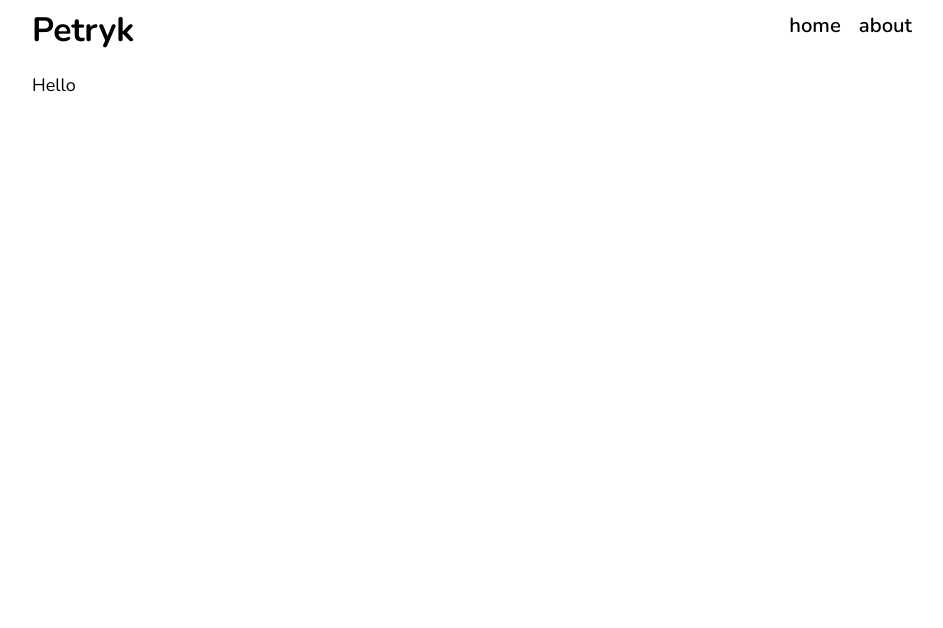
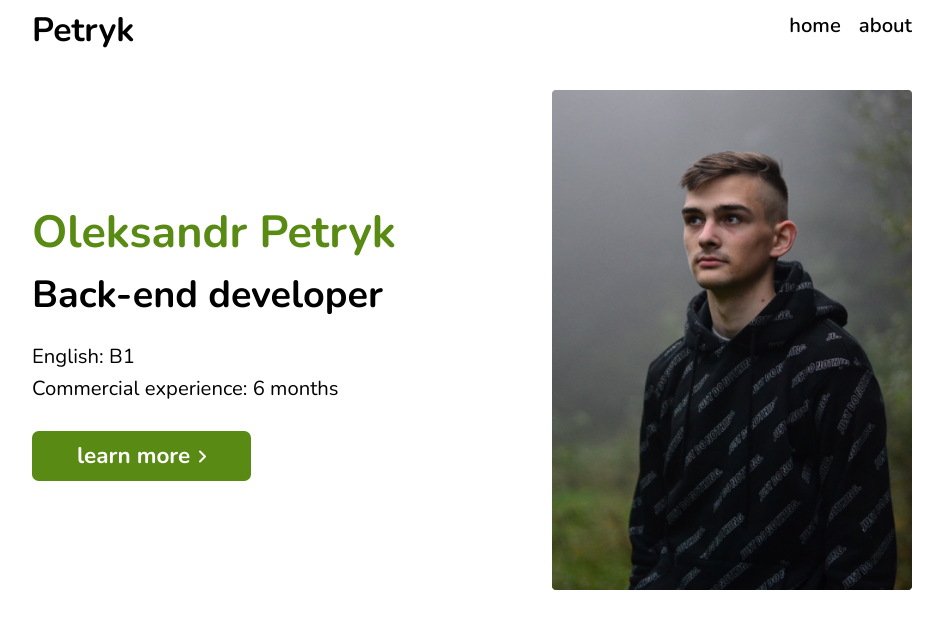
Before and after one commit to oleksandr-petryk/petryk, a Next.js app: page / in a window 1280 px wide. Shown: the top 628 px of the page, without its empty margins (168-1111 px from the left). Built offline with nearby package versions, Linux system fonts and the light colour scheme.

Commit message:
feat: save progress

```diff
--- a/components/BaseLayout.tsx
+++ b/components/BaseLayout.tsx
@@ -9,14 +9,16 @@ export const BaseLayout: NextPage<{
   transparentNav?: boolean
 }> = ({ children, transparentNav }) => {
   return (
-    <>
-      <div>
-        <NavBar transparent={transparentNav} />
+    <div className='
+      min-h-full
+      2xl:py-20
+      sm:py-4
+    '>
+      <NavBar transparent={transparentNav} />
 
-        <Content>
-          { children }
-        </Content>
-      </div>
-    </>
+      <Content className='h-full'>
+        { children }
+      </Content>
+    </div>
   )
 }
--- a/components/Content.tsx
+++ b/components/Content.tsx
@@ -3,8 +3,7 @@ import type React from 'react';
 
 export const Content: NextPage<{
   children: React.ReactNode,
-  props?: [any],
-}> = ({ children, ...props }) => {
+} & Record<string, any>> = ({ children, ...props }) => {
   return (
     <div className='2xl:py-16 sm:py-4' { ...props } >
       { children }
--- a/components/NavBar.tsx
+++ b/components/NavBar.tsx
@@ -9,11 +9,11 @@ export const NavBar: NextPage<{
   return (
     <div className={[styles.navBarWrapper, !transparent ? styles.navBarWrapperBlur : ''].join(' ')}>
       <nav className={[styles.navBar, 'container'].join(' ')}>
-        <a href='#' className='text-3xl font-bold sm:hidden'>Petryk</a>
+        <Link href='/' className='text-3xl font-bold text-black sm:hidden'>Petryk</Link>
 
         <div className='sm:space-x-20 space-x-4 font-semibold text-lg'>
-          <Link href="/" className=''>home</Link>
-          <Link href="/about" className=''>about</Link>
+          <Link href="/" className='text-black'>home</Link>
+          <Link href="/about" className='text-black'>about</Link>
         </div>
       </nav>
     </div>
--- a/pages/about.tsx
+++ b/pages/about.tsx
@@ -1,11 +1,39 @@
+import type { NextPage } from 'next';
+import ReactMarkdown from 'react-markdown'
+import axios from 'axios';
+import remarkGfm from 'remark-gfm'
+
+
 import { BaseLayout } from 'components/BaseLayout';
-import type { NextPage } from 'next';
+import { useEffect, useState } from 'react';
 
-const About: NextPage = () => {
+const About: NextPage = ({ ...props }: any) => {
+  const [markDown, setMarkDown] = useState('');
+
+  const url = 'https://raw.githubusercontent.com/Sasha-hk/petryk/main/content/About.md';
+
+  useEffect(() => {
+    const getMd = async () => {
+      try {
+        const { status, data } = await axios.get(
+          url,
+        );
+
+        if (status === 200) {
+          setMarkDown(data);
+        }
+      } catch (e: any) {
+        console.log(e)
+      }
+    };
+
+    getMd();
+  }, []);
+
   return (
     <BaseLayout>
       <section className='container'>
-        <h1>Oleksandr Petryk</h1>
+        <ReactMarkdown remarkPlugins={[remarkGfm]} >{ markDown }</ReactMarkdown>
       </section>
     </BaseLayout>
   )
--- a/pages/index.tsx
+++ b/pages/index.tsx
@@ -1,11 +1,90 @@
 import { BaseLayout } from 'components/BaseLayout';
 import type { NextPage } from 'next'
+import Image from 'next/image';
+import { useEffect } from 'react';
+
+import Picture from '../public/PetrykOleksandr.png';
 
 const Home: NextPage = () => {
+  useEffect(() => {
+    let vh = window.innerHeight * 0.01;
+    const wrapper = document.getElementById('__next');
+    if (wrapper) {
+      vh = window.innerHeight * 0.01;
+      wrapper.style.minHeight = '0';
+      wrapper.style.height = (vh * 100) + 'px';
+
+      window.addEventListener('resize', () => {
+        vh = window.innerHeight * 0.01;
+        wrapper.style.minHeight = '0';
+        wrapper.style.height = (vh * 100) + 'px';
+      });
+    }
+  }, []);
+
   return (
     <BaseLayout transparentNav={true}>
-      <header className='container'>
-        Hello
+      <header className='
+        container
+        flex
+        h-full
+        2xl:items-center
+        2xl:justify-between
+        md:justify-around
+        sm:items-start
+        sm:pt-20
+      '>
+        <div className='
+          2xl:w-50
+          sm:w-full
+          sm:text-center
+          sm:flex
+          sm:flex-col
+        '>
+          <div className='
+            font-bold
+          '>
+            <h1 className='text-primary'>Oleksandr Petryk</h1>
+            <h2 className=''>Back-end developer</h2>
+          </div>
+
+          <div className='
+            mt-4
+            mb-6
+            text-lg
+          '>
+            <span>English: B1</span> <br />
+            <span>Commercial experience: 6 months</span> <br />
+          </div>
+
+          <button className='
+            bg-primary
+            px-10
+            py-2
+            mt-5
+            rounded-md
+            flex
+            items-center
+            space-x-2
+            sm:self-center
+          '>
+            <span className='text-white text-xl font-bold'>learn more</span>
+
+            <svg width="7" height="13" viewBox="0 0 7 13" fill="none" xmlns="http://www.w3.org/2000/svg">
+              <path d="M1 1.5L6 6.5L1 11.5" stroke="white" strokeWidth="2" strokeLinecap="round" strokeLinejoin="round"/>
+            </svg>
+          </button>
+        </div>
+
+        <div className='sm:hidden ml-5'>
+          <Image
+            src={Picture.src}
+            alt="Oleksandr Petryk's picture"
+            width={1000}
+            height={5000}
+            className='shrink-0 rounded-sm 2xl:w-80 lg:w-70'
+          />
+        </div>
       </header>
     </BaseLayout>
   )
--- a/styles/globals.css
+++ b/styles/globals.css
@@ -33,6 +33,15 @@ h4 {
 
 h5 {
   font-size: theme('titles.h5');
+}
+
+a {
+  color: #027FFE;
+}
+
+li {
+  list-style-type: disc;
+  margin-left: 1.1rem;
 }
 
 /* Containers */
@@ -85,7 +94,7 @@ h5 {
 @media only screen and (max-width: theme('screens.sm.max')) {
   html,
   body {
-    font-size: 14px;
+    font-size: 15px;
   }
 }
 
```
Also changed, not shown: package.json (+7 -1 lines), public/PetrykOleksandr.png (added), 1 other file (tests, documents, lock files or other folders).
